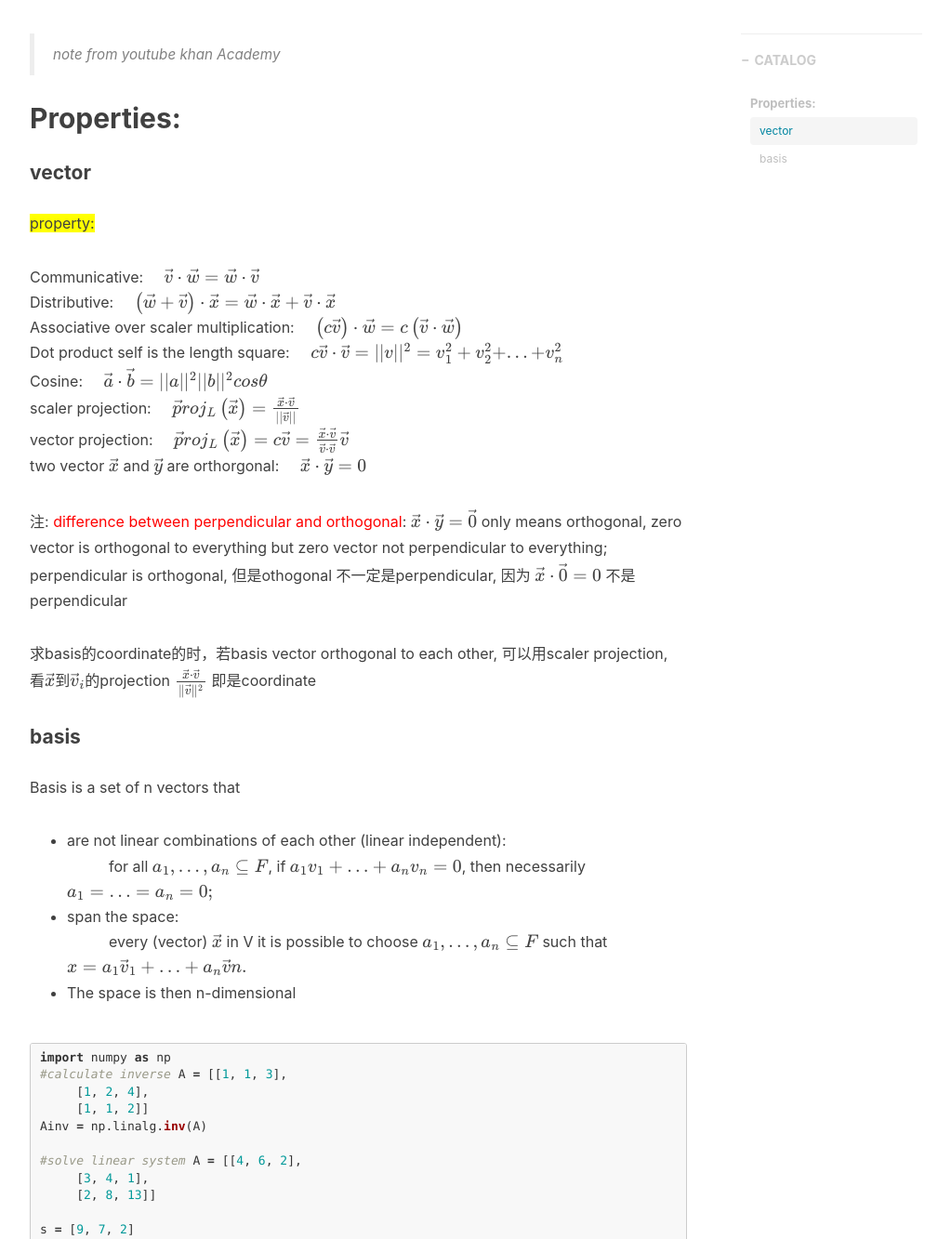
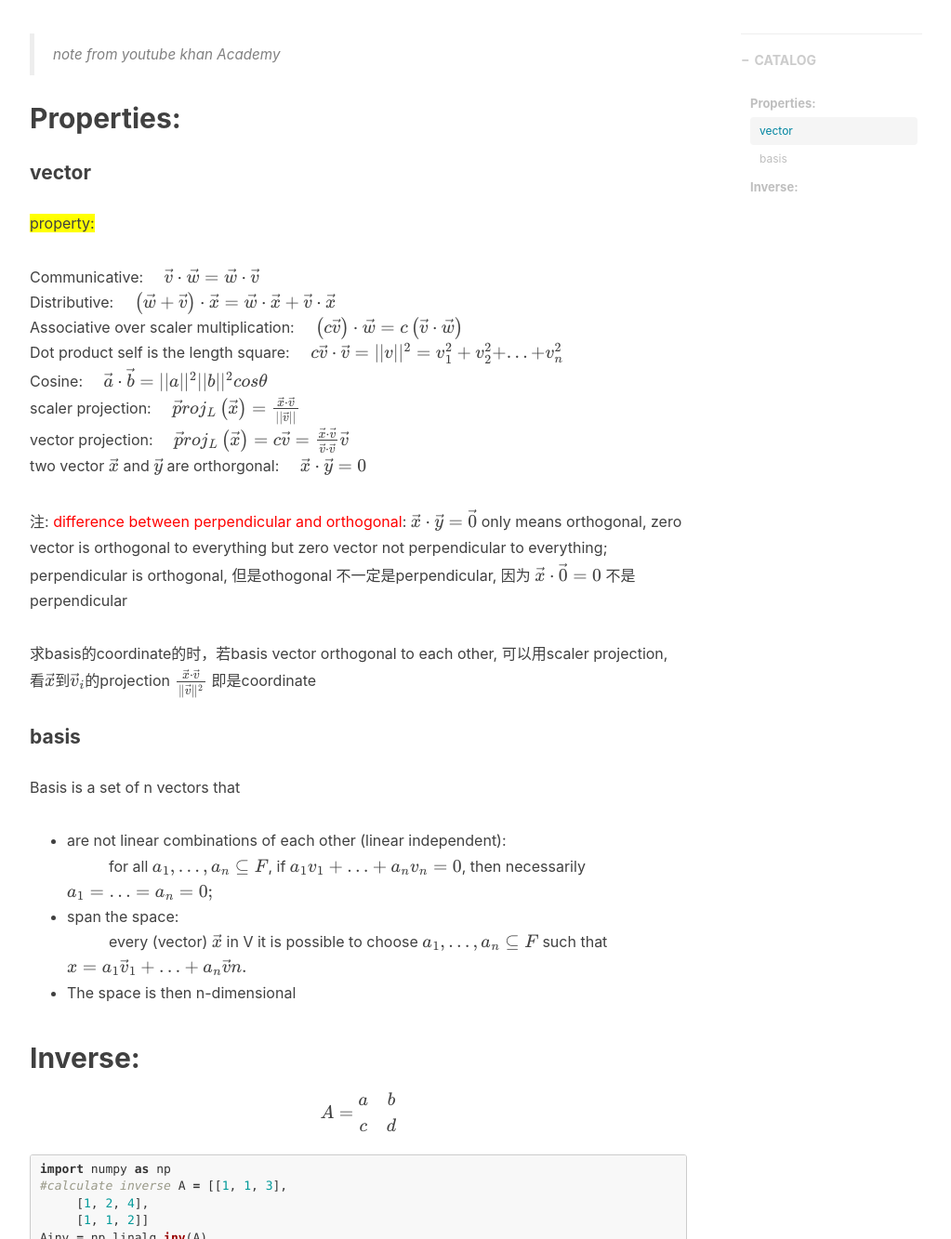
Before and after one commit to beckswu/beckswu.github.io, a Jekyll site: the page built from _posts/2018-09-23-linear-algebra.markdown, in a window 1280 px wide and 1400 px high, scrolled down 460 px, cut to the strip 67-1400 px from the top of the window. Shown: the whole strip at 93% size, without its empty margins (233-1256 px from the left). Built offline with Jekyll 4.4.1, drawn with Linux system fonts in a browser that asks for light colours; nearby versions of some CDN libraries; formulas are drawn with MathJax 3; comment, search, counter and statistics services are not loaded.

Commit message:
add inverse

````diff
--- a/_posts/2018-09-23-linear-algebra.markdown
+++ b/_posts/2018-09-23-linear-algebra.markdown
@@ -45,6 +45,11 @@ Basis is a set of n vectors that
 - span the space: <br/>
    &nbsp;&nbsp;&nbsp;&nbsp;&nbsp;&nbsp;&nbsp;&nbsp;&nbsp; every (vector) $$\vec x$$ in V it is possible to choose $$ a_1, …, a_n \subseteq  F $$ such that $$ x = a_1 \vec v_1 + … + a_n \vec vn. $$
 - The space is then n-dimensional
+
+## Inverse:
+
+ $$ A =  \begin{matrix} a & b  \\ c & d \\ \end{matrix} $$
+
 
 ```python
 import numpy as np
````
